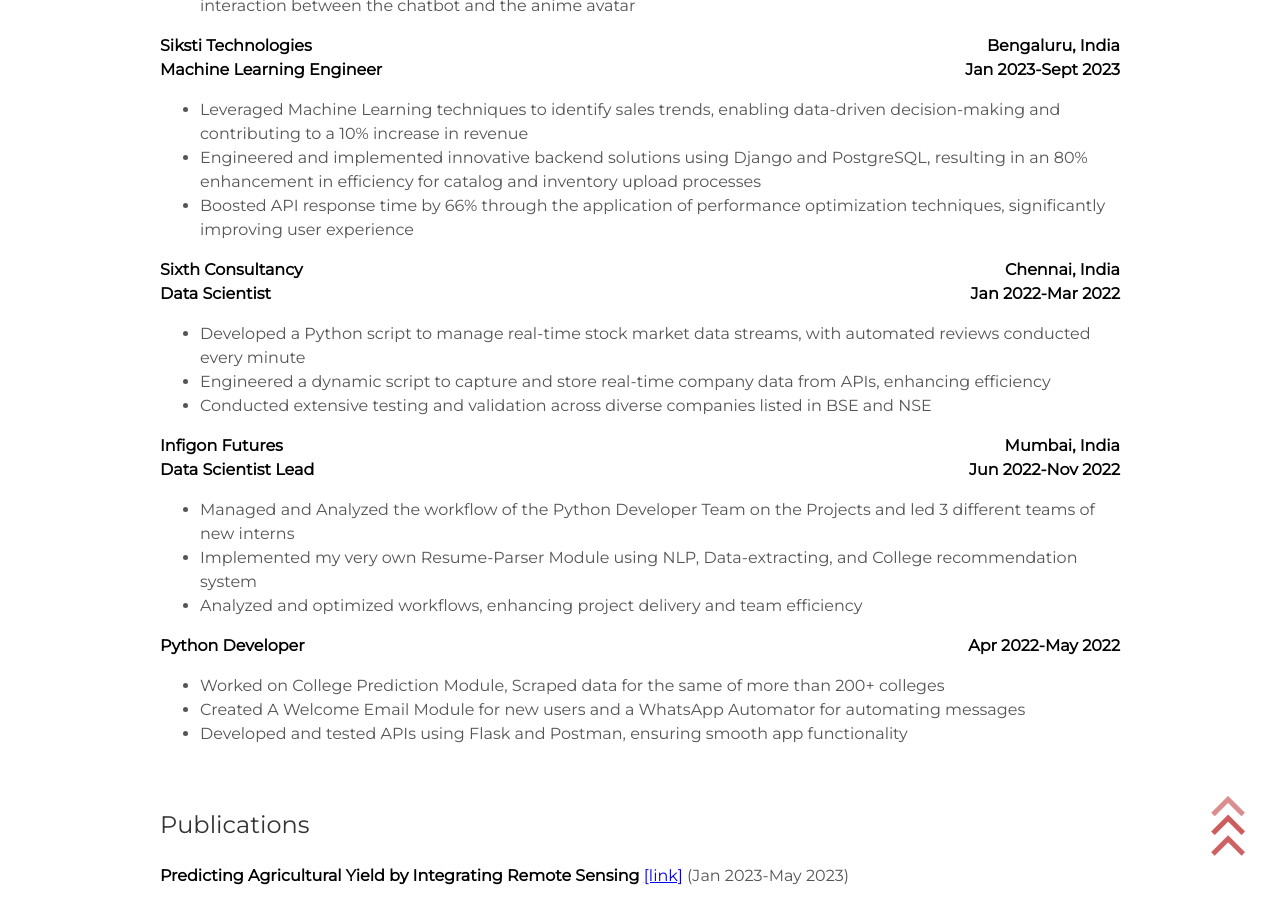
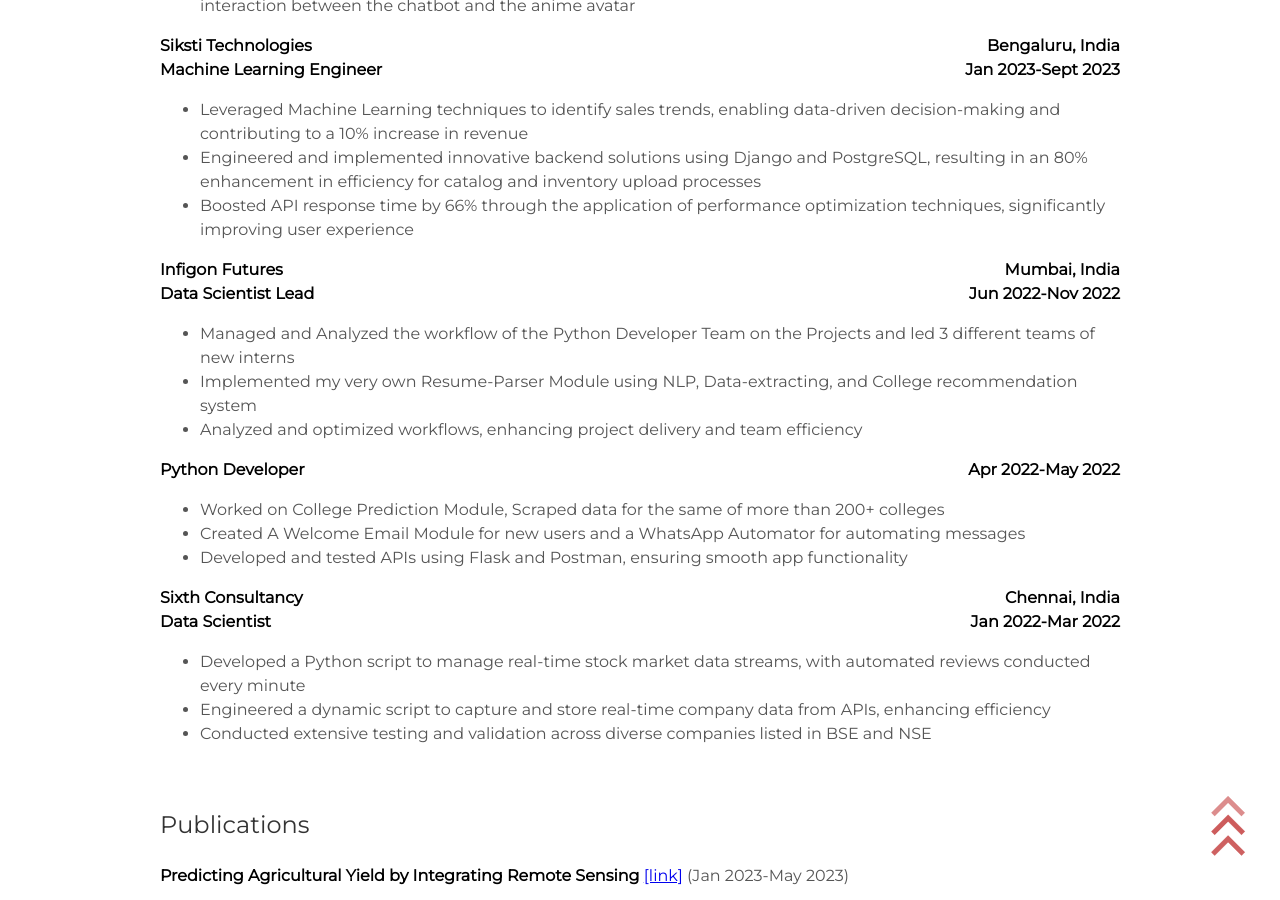
Before and after one commit to helloitsdaksh/portfolio, a Jekyll site: the page built from index.html, in a window 1280 px wide and 900 px high, scrolled down 5415 px. Built offline with Jekyll 4.4.1, drawn with Linux system fonts in a browser that asks for light colours; part of the change alters nothing that is shown.

Commit message:
made changes to resume

```diff
--- a/_includes/resume.html
+++ b/_includes/resume.html
@@ -38,7 +38,8 @@
         <li>Provided personalized guidance and clarification to students, ensuring their success in completing Data
             Science tasks effectively
         </li>
-        <li>Offered assistance and clarification to 750+ students, ensuring their comprehension and success in completing
+        <li>Offered assistance and clarification to 750+ students, ensuring their comprehension and success in
+            completing
             Data Science tasks
         </li>
     </ul>
@@ -99,6 +100,27 @@
     </ul>
     </p>
     <p>
+        <strong style="display: flex; justify-content: space-between">Infigon Futures<span>Mumbai, India</span></strong>
+        <strong style="display: flex; justify-content: space-between">Data Scientist
+            Lead<span>Jun 2022-Nov 2022</span></strong>
+    <ul>
+        <li>Managed and Analyzed the workflow of the Python Developer Team on the Projects and led 3 different teams of
+            new interns
+        </li>
+        <li>Implemented my very own Resume-Parser Module using NLP, Data-extracting, and College recommendation
+            system
+        </li>
+        <li>Analyzed and optimized workflows, enhancing project delivery and team efficiency</li>
+    </ul>
+    <strong style="display: flex; justify-content: space-between">Python
+        Developer<span>Apr 2022-May 2022</span></strong>
+    <ul>
+        <li>Worked on College Prediction Module, Scraped data for the same of more than 200+ colleges</li>
+        <li>Created A Welcome Email Module for new users and a WhatsApp Automator for automating messages</li>
+        <li>Developed and tested APIs using Flask and Postman, ensuring smooth app functionality</li>
+    </ul>
+    </p>
+    <p>
         <strong style="display: flex; justify-content: space-between">Sixth
             Consultancy<span>Chennai, India</span></strong>
         <strong style="display: flex; justify-content: space-between">Data
@@ -109,25 +131,6 @@
         </li>
         <li>Engineered a dynamic script to capture and store real-time company data from APIs, enhancing efficiency</li>
         <li> Conducted extensive testing and validation across diverse companies listed in BSE and NSE</li>
-    </ul>
-    </p>
-    <p>
-        <strong style="display: flex; justify-content: space-between">Infigon Futures<span>Mumbai, India</span></strong>
-        <strong style="display: flex; justify-content: space-between">Data Scientist
-            Lead<span>Jun 2022-Nov 2022</span></strong>
-    <ul>
-        <li>Managed and Analyzed the workflow of the Python Developer Team on the Projects and led 3 different teams of
-            new interns</li>
-        <li>Implemented my very own Resume-Parser Module using NLP, Data-extracting, and College recommendation
-            system</li>
-        <li>Analyzed and optimized workflows, enhancing project delivery and team efficiency</li>
-    </ul>
-    <strong style="display: flex; justify-content: space-between">Python
-        Developer<span>Apr 2022-May 2022</span></strong>
-    <ul>
-        <li>Worked on College Prediction Module, Scraped data for the same of more than 200+ colleges</li>
-        <li>Created A Welcome Email Module for new users and a WhatsApp Automator for automating messages</li>
-        <li>Developed and tested APIs using Flask and Postman, ensuring smooth app functionality</li>
     </ul>
     </p>
 </div>
@@ -161,11 +164,16 @@
     <p>
     <ul>
         <li><strong>Languages</strong>: Python, R, Java, C++, MATLAB</li>
-        <li><strong>Frameworks/Libraries</strong>: TensorFlow, PyTorch, Keras, Scikit-learn, XGBoost, CatBoost, Pandas, NumPy, SpaCy, Tesseract,
-Statsmodels, Matplotlib, Seaborn, BeautifulSoup, Selenium, Django, Flask, Docker, HuggingFace, LangChain, MLFlow, OpenCV
+        <li><strong>Frameworks/Libraries</strong>: TensorFlow, PyTorch, Keras, Scikit-learn, XGBoost, CatBoost, Pandas,
+            NumPy, SpaCy, Tesseract,
+            Statsmodels, Matplotlib, Seaborn, BeautifulSoup, Selenium, Django, Flask, Docker, HuggingFace, LangChain,
+            MLFlow, OpenCV
         </li>
-        <li><strong>Databases and Cloud</strong>: SQL, PostgreSQL, NoSQL, JSON, XML, Firebase, AWS[EC2, S3, Sagemaker, Lambda, RDS], Azure</li>
-        <li><strong>Big Data Tools and Technologies</strong>: Spark, Hadoop, Tableau, Power BI, Kafka, Apache Airflow, JIRA, Redis, Excel
+        <li><strong>Databases and Cloud</strong>: SQL, PostgreSQL, NoSQL, JSON, XML, Firebase, AWS[EC2, S3, Sagemaker,
+            Lambda, RDS], Azure
+        </li>
+        <li><strong>Big Data Tools and Technologies</strong>: Spark, Hadoop, Tableau, Power BI, Kafka, Apache Airflow,
+            JIRA, Redis, Excel
         </li>
     </ul>
     </p>
```
